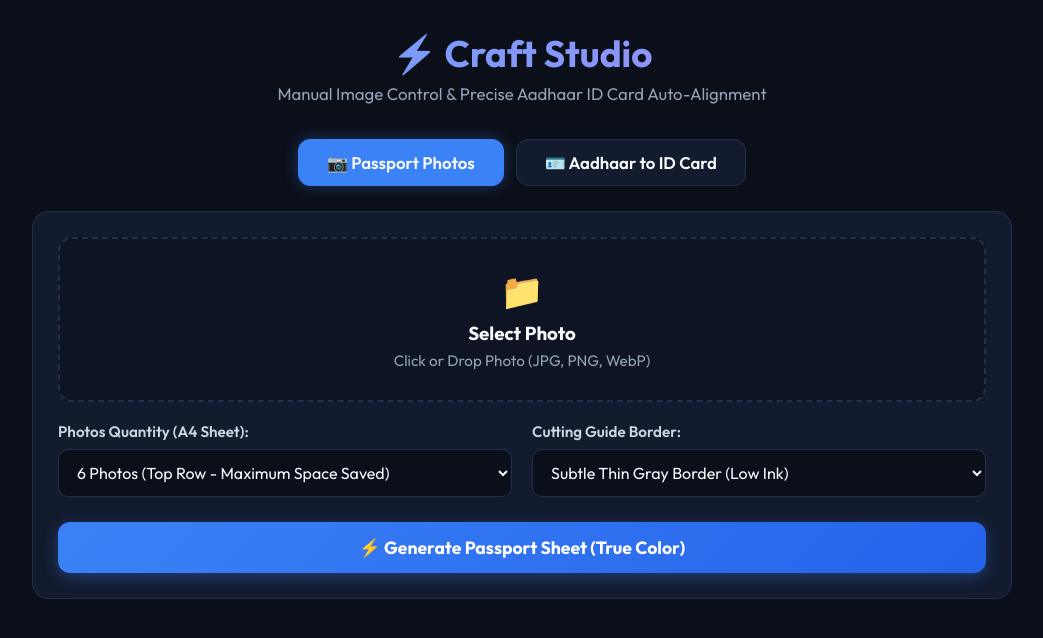
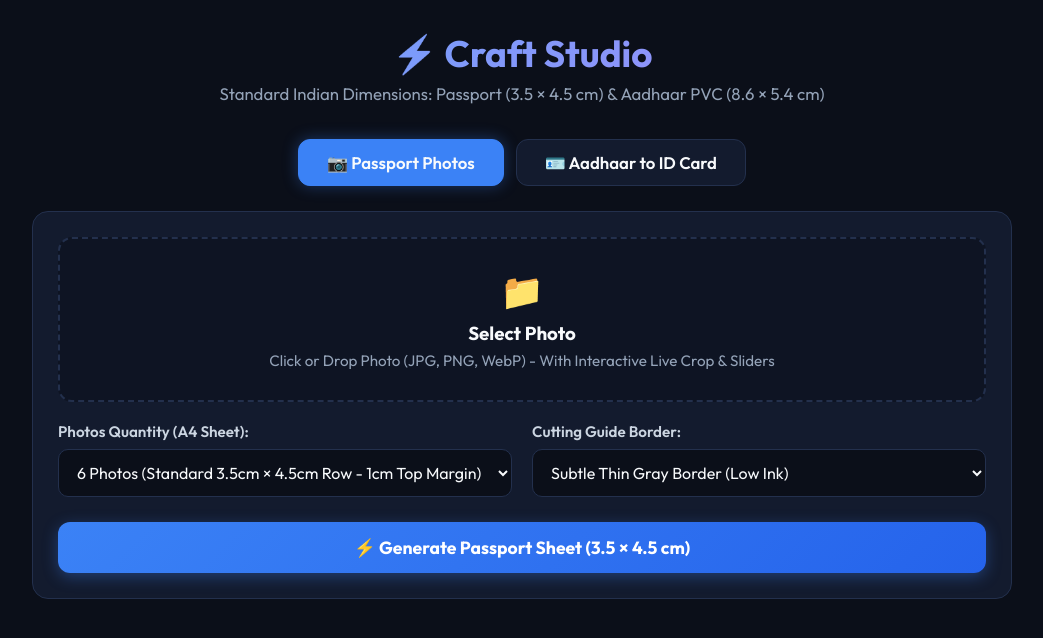
Before and after one commit to mohduwaisghosi786-stack/craft-studio, a Python web app: template templates/index.html in a window 1280 px wide. Shown: the top 638 px of the page, without its empty margins (118-1161 px from the left). Run offline with Jinja, Linux system fonts and the light colour scheme; the template is opened without the code that fills it, so the values that code supplies are empty; some libraries are stand-ins or nearby versions.

Commit message:
Fix Indian Passport exact 3.5cm x 4.5cm sizing with 1cm top margin, add interactive Cropper.js with live sliders, and fix full Aadhaar header from Ashoka emblem to barcode with joined center divider

```diff
--- a/templates/index.html
+++ b/templates/index.html
@@ -5,6 +5,7 @@
     <meta name="viewport" content="width=device-width, initial-scale=1.0">
     <title>Craft Studio - Passport & Aadhaar Automation</title>
     <link href="https://fonts.googleapis.com/css2?family=Outfit:wght@300;400;600;700&display=swap" rel="stylesheet">
+    <link rel="stylesheet" href="https://cdnjs.cloudflare.com/ajax/libs/cropperjs/1.6.1/cropper.min.css">
     <style>
         :root {
             --bg: #0b0f19;
@@ -39,7 +40,11 @@
         .dropzone:hover { border-color: var(--primary); background: rgba(59, 130, 246, 0.05); }
         .dropzone p { color: var(--muted); margin-top: 6px; font-size: 0.95rem; }
 
-        /* Manual Photo Adjustments */
+        /* Interactive Crop & Live Tuning Panel */
+        .crop-container { display: none; margin-top: 20px; background: #070b14; border: 1px solid var(--border); border-radius: 12px; padding: 15px; }
+        .crop-box-wrapper { max-height: 420px; overflow: hidden; background: #000; border-radius: 8px; }
+        .crop-box-wrapper img { max-width: 100%; display: block; }
+
         .adjust-panel { background: #0c1424; border: 1px solid var(--border); border-radius: 12px; padding: 18px; margin-top: 18px; display: none; }
         .adjust-title { font-weight: 700; color: #60a5fa; margin-bottom: 12px; display: flex; justify-content: space-between; align-items: center; }
         .slider-group { display: flex; align-items: center; gap: 12px; margin-bottom: 10px; }
@@ -65,7 +70,7 @@
     <div class="container">
         <header>
             <h1>⚡ Craft Studio</h1>
-            <p class="subtitle">Manual Image Control & Precise Aadhaar ID Card Auto-Alignment</p>
+            <p class="subtitle">Standard Indian Dimensions: Passport (3.5 × 4.5 cm) & Aadhaar PVC (8.6 × 5.4 cm)</p>
         </header>
 
         <div class="tabs">
@@ -79,15 +84,26 @@
                 <div class="dropzone" onclick="document.getElementById('file-passport').click()">
                     <span style="font-size: 2.2rem;">📁</span>
                     <h3 id="passport-file-label" style="margin-top: 8px;">Select Photo</h3>
-                    <p>Click or Drop Photo (JPG, PNG, WebP)</p>
+                    <p>Click or Drop Photo (JPG, PNG, WebP) - With Interactive Live Crop & Sliders</p>
                     <input type="file" id="file-passport" accept="image/*" style="display:none" onchange="fileSelected('passport')">
+                </div>
+
+                <!-- Interactive Crop Tool -->
+                <div id="crop-container" class="crop-container">
+                    <div style="display:flex; justify-content:space-between; align-items:center; margin-bottom:10px;">
+                        <span style="font-weight:700; color:#38bdf8;">✂️ Interactive Crop (Passport 3.5:4.5 Ratio)</span>
+                        <span style="color:var(--muted); font-size:0.85rem;">Drag box over face</span>
+                    </div>
+                    <div class="crop-box-wrapper">
+                        <img id="crop-image" src="" alt="Crop Image">
+                    </div>
                 </div>
 
                 <!-- Manual Tuning Panel -->
                 <div id="adjust-panel" class="adjust-panel">
                     <div class="adjust-title">
-                        <span>🛠️ Manual Photo Tuning (Adjust to your taste)</span>
-                        <button type="button" onclick="resetAdjustments()" style="background:none; border:none; color:#f87171; cursor:pointer; font-size:0.85rem;">Reset</button>
+                        <span>🛠️ Live Photo Tuning</span>
+                        <button type="button" onclick="resetAdjustments()" style="background:none; border:none; color:#f87171; cursor:pointer; font-size:0.85rem;">Reset Sliders</button>
                     </div>
                     <div class="slider-group">
                         <label>☀️ Brightness:</label>
@@ -110,7 +126,7 @@
                     <div>
                         <label>Photos Quantity (A4 Sheet):</label>
                         <select id="pass-qty">
-                            <option value="6">6 Photos (Top Row - Maximum Space Saved)</option>
+                            <option value="6">6 Photos (Standard 3.5cm × 4.5cm Row - 1cm Top Margin)</option>
                             <option value="8">8 Photos (2 Rows)</option>
                             <option value="10">10 Photos (2 Rows)</option>
                             <option value="12">12 Photos (2 Rows)</option>
@@ -127,7 +143,7 @@
                     </div>
                 </div>
 
-                <button type="submit" class="btn btn-primary" style="margin-top: 25px;">⚡ Generate Passport Sheet (True Color)</button>
+                <button type="submit" class="btn btn-primary" style="margin-top: 25px;">⚡ Generate Passport Sheet (3.5 × 4.5 cm)</button>
             </form>
         </div>
 
@@ -147,7 +163,7 @@
                     <p style="color: var(--muted); font-size: 0.85rem; margin-top: 5px;">ℹ️ Password visible mode on hai taaki galti na ho.</p>
                 </div>
 
-                <button type="submit" class="btn btn-primary" style="margin-top: 25px;">⚡ Extract & Format Full ID Card</button>
+                <button type="submit" class="btn btn-primary" style="margin-top: 25px;">⚡ Extract & Format Full ID Card (Standard 8.6 × 5.4 cm)</button>
             </form>
         </div>
 
@@ -214,8 +230,10 @@
         </div>
     </div>
 
+    <script src="https://cdnjs.cloudflare.com/ajax/libs/cropperjs/1.6.1/cropper.min.js"></script>
     <script>
         let currentResult = null;
+        let cropper = null;
 
         function switchTab(tab) {
             document.querySelectorAll('.tab-btn').forEach(b => b.classList.remove('active'));
@@ -233,15 +251,45 @@
         function fileSelected(type) {
             const input = document.getElementById('file-' + type);
             if(input.files.length > 0) {
-                document.getElementById(type + '-file-label').innerText = 'Selected: ' + input.files[0].name;
+                const file = input.files[0];
+                document.getElementById(type + '-file-label').innerText = 'Selected: ' + file.name;
                 if(type === 'passport') {
+                    document.getElementById('crop-container').style.display = 'block';
                     document.getElementById('adjust-panel').style.display = 'block';
+
+                    const reader = new FileReader();
+                    reader.onload = function(e) {
+                        const cropImg = document.getElementById('crop-image');
+                        cropImg.src = e.target.result;
+                        if(cropper) {
+                            cropper.destroy();
+                        }
+                        cropper = new Cropper(cropImg, {
+                            aspectRatio: 3.5 / 4.5,
+                            viewMode: 1,
+                            autoCropArea: 0.9,
+                            responsive: true
+                        });
+                        applyLiveFilter();
+                    };
+                    reader.readAsDataURL(file);
                 }
             }
         }
 
         function updateVal(type, val) {
             document.getElementById('val-' + type).innerText = val;
+            applyLiveFilter();
+        }
+
+        function applyLiveFilter() {
+            const b = document.getElementById('adj-bright').value;
+            const c = document.getElementById('adj-contrast').value;
+            const s = document.getElementById('adj-sat').value;
+            const cropWrapper = document.querySelector('.cropper-container');
+            if(cropWrapper) {
+                cropWrapper.style.filter = `brightness(${b}) contrast(${c}) saturate(${s})`;
+            }
         }
 
         function resetAdjustments() {
@@ -251,6 +299,7 @@
             updateVal('bright', '1.0');
             updateVal('contrast', '1.0');
             updateVal('sat', '1.0');
+            applyLiveFilter();
         }
 
         async function handlePassport(e) {
@@ -265,6 +314,19 @@
             formData.append('brightness', document.getElementById('adj-bright').value);
             formData.append('contrast', document.getElementById('adj-contrast').value);
             formData.append('saturation', document.getElementById('adj-sat').value);
+
+            if(cropper) {
+                const data = cropper.getData(true);
+                const imgData = cropper.getImageData();
+                const normX = data.x / imgData.naturalWidth;
+                const normY = data.y / imgData.naturalHeight;
+                const normW = data.width / imgData.naturalWidth;
+                const normH = data.height / imgData.naturalHeight;
+                formData.append('crop_x', normX);
+                formData.append('crop_y', normY);
+                formData.append('crop_w', normW);
+                formData.append('crop_h', normH);
+            }
 
             const res = await fetch('/api/passport', { method: 'POST', body: formData });
             const data = await res.json();
```
Also changed, not shown: app.py (+12 -0 lines), engine.py (+45 -29 lines), outputs/aadhaar_id_sheet.png, outputs/passport_sheet.png, 2 other files.
